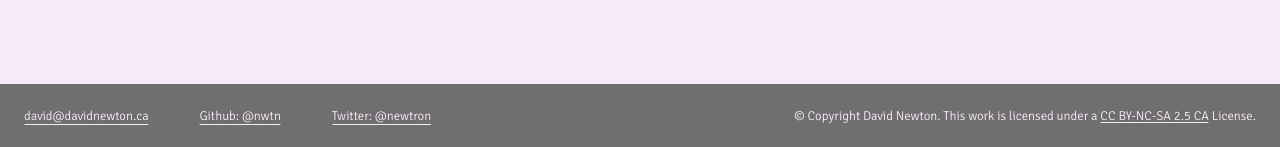
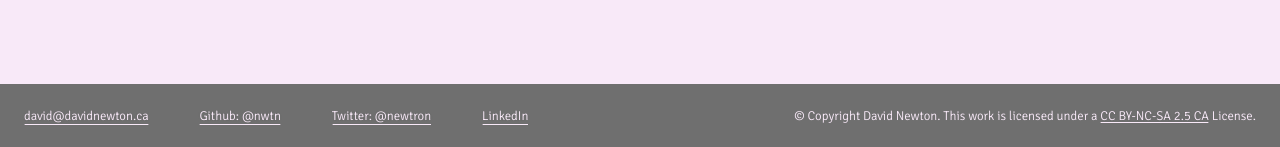
Before and after one commit to nwtn/nwtn.github.io, a Jekyll site: the page built from index.html, in a window 1280 px wide. Shown: the part 1262-1409 px from the top of the page. Built offline with Jekyll 4.4.1, drawn with Linux system fonts in a browser that asks for light colours.

Commit message:
LinkedIn

```diff
--- a/_config.yml
+++ b/_config.yml
@@ -6,6 +6,7 @@ baseurl: "" # the subpath of your site, e.g. /blog/
 url: "http://nwtn.github.io" # the base hostname & protocol for your site
 twitter_username: "newtron"
 github_username:  "nwtn"
+linkedin_url: "https://ca.linkedin.com/in/dnewton"
 lang: "en-CA"
 
 # Build settings
--- a/_includes/footer.html
+++ b/_includes/footer.html
@@ -9,6 +9,9 @@
 		{% endif %}
 		{% if site.twitter_username %}
 		<li><a href="https://twitter.com/{{ site.twitter_username }}">Twitter: @{{ site.twitter_username }}</a></li>
+		{% endif %}
+		{% if site.linkedin_url %}
+		<li><a href="{{ site.linkedin_url }}">LinkedIn</a></li>
 		{% endif %}
 	</ul>
 
```
